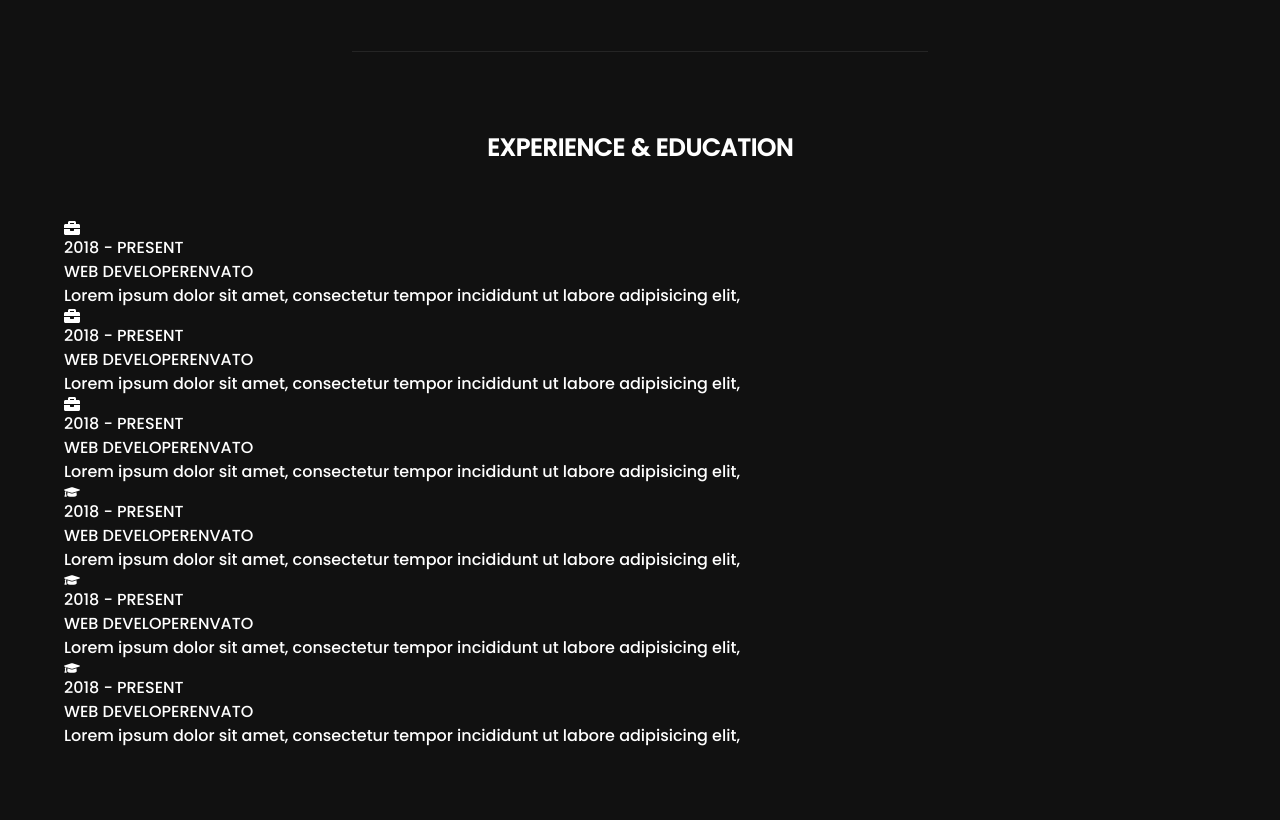
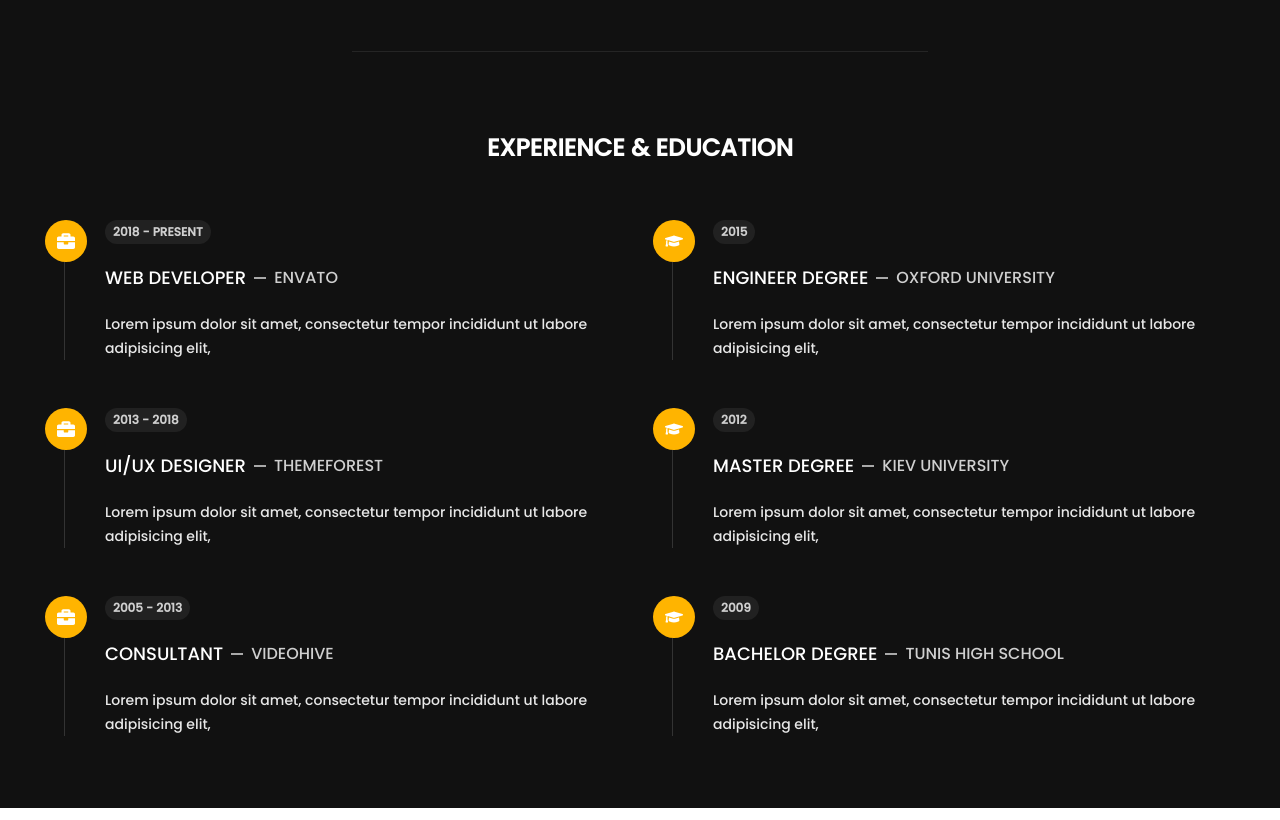
Before and after one commit to Mahdi-Alaee/My-Personal-Website, a React (Vite) app: page /about in a window 1280 px wide. Shown: the part 1280-2100 px from the top of the page. Built offline with nearby package versions, Linux system fonts and the light colour scheme.

Commit message:
finish styling ExperienceAndEducation section

```diff
--- a/src/components/EBox.tsx
+++ b/src/components/EBox.tsx
@@ -9,26 +9,25 @@
   title2,
 }) => {
   return (
-    <div>
+    <div className="border-l border-[#333] pl-10 relative flex flex-col items-start gap-y-5">
       {/* absolote icon */}
-      <span>{icon === "work" ? <FaBriefcase /> : <FaGraduationCap />}</span>
+      <span className="absolute bg-yellowColor p-3 rounded-full -left-5">
+        {icon === "work" ? <FaBriefcase className="text-lg" /> : <FaGraduationCap className="text-lg" />}
+      </span>
 
       {/* date element */}
-      <p>2018 - PRESENT</p>
+      <p className="bg-[#212121] text-[#cfcfcf] rounded-full px-2 py-1 text-xs font-bold">{date}</p>
 
       {/* title */}
-      <p>
+      <p className="flex gap-x-2 items-center">
         {/* title 1 */}
-        <span>WEB DEVELOPER</span>
+        <span className="text-lg">{title1}</span>
         {/* title 2 */}
-        <span>ENVATO</span>
+        <span className="relative opacity-80 pl-5 before:absolute before:left-0 before:bg-[#cfcfcf] before:w-3 before:h-[2px] before:top-0 before:bottom-0 before:m-auto">{title2}</span>
       </p>
 
       {/* description */}
-      <p>
-        Lorem ipsum dolor sit amet, consectetur tempor incididunt ut labore
-        adipisicing elit,
-      </p>
+      <p className="text-sm leading-6 opacity-90">{desription}</p>
     </div>
   );
 };
--- a/src/pages/About/components/ExperienceAndEducation.tsx
+++ b/src/pages/About/components/ExperienceAndEducation.tsx
@@ -5,23 +5,23 @@
   const state = useAppSelector((state) => state);
 
   return (
-    <section>
+    <section className="max-w-6xl mx-auto px-5 md:px-0">
       {/* title */}
       <h1 className="text-center text-2xl font-bold mb-14">
         EXPERIENCE & EDUCATION
       </h1>
 
       {/* content */}
-      <div>
+      <div className="grid grid-cols-1 gap-y-12 md:grid-cols-2 md:gap-x-6 lg:gap-x-16">
         {/* experience section */}
-        <div>
-          {state.experience.experiences.map((experience) => (
+        <div className="grid grid-cols-1 gap-y-12">
+          {[...state.experience.experiences].reverse().map((experience) => (
             <EBox key={experience.id} {...experience} />
           ))}
         </div>
         {/* education section */}
-        <div>
-          {state.education.educations.map((education) => (
+        <div className="grid grid-cols-1 gap-y-12">
+          {[...state.education.educations].reverse().map((education) => (
             <EBox key={education.id} {...education} />
           ))}
         </div>
--- a/src/pages/About/components/MySkills.tsx
+++ b/src/pages/About/components/MySkills.tsx
@@ -18,7 +18,7 @@
       {/* title */}
       <h2 className="text-center text-2xl font-bold mb-14">MY SKILLS</h2>
       {/* content */}
-      <div className="grid grid-cols-4 gap-y-8">
+      <div className="grid grid-cols-2 gap-y-8 md:grid-cols-4">
         {skills.map((skill) => (
           <SkillBox key={skill.id} {...skill} />
         ))}
```
